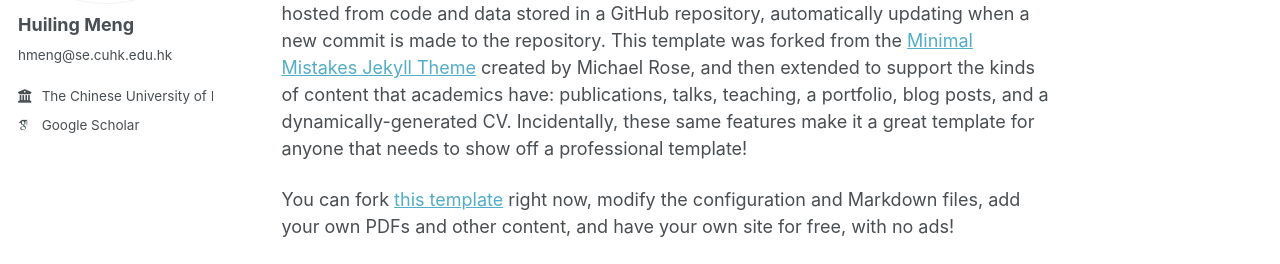
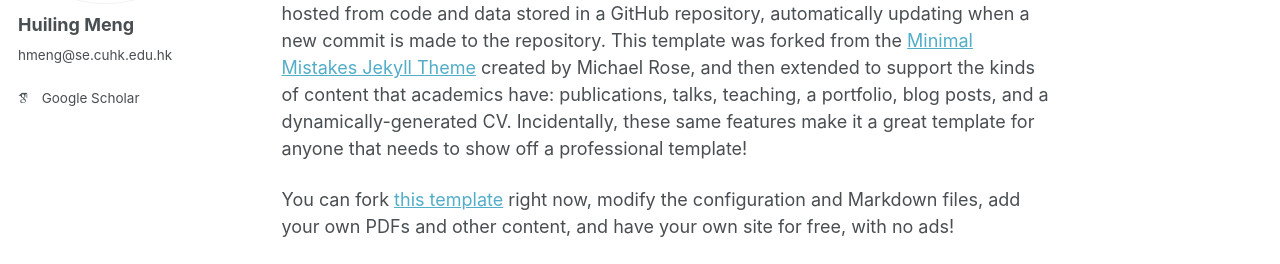
Before and after one commit to huilingmeng/huilingmeng.github.io, a Jekyll site: the page built from _pages/about.md, in a window 1280 px wide. Shown: the part 225-489 px from the top of the page. Built offline with Jekyll 4.4.1, drawn with Linux system fonts in a browser that asks for light colours; some web fonts are replaced; a script bundle is joined from its source files by our own code; library files that are not in the unit come from our copies.

Commit message:
Update _config.yml

```diff
--- a/_config.yml
+++ b/_config.yml
@@ -29,7 +29,7 @@ author:
   bio              : "hmeng@se.cuhk.edu.hk"
 
   # location         : "New Territories, Hong Kong SAR"
-  employer         : "The Chinese University of Hong Kong"
+  # employer         : "The Chinese University of Hong Kong"
   # uri              : # URL
   # email            : "hmeng@se.cuhk.edu.hk"
 
```
